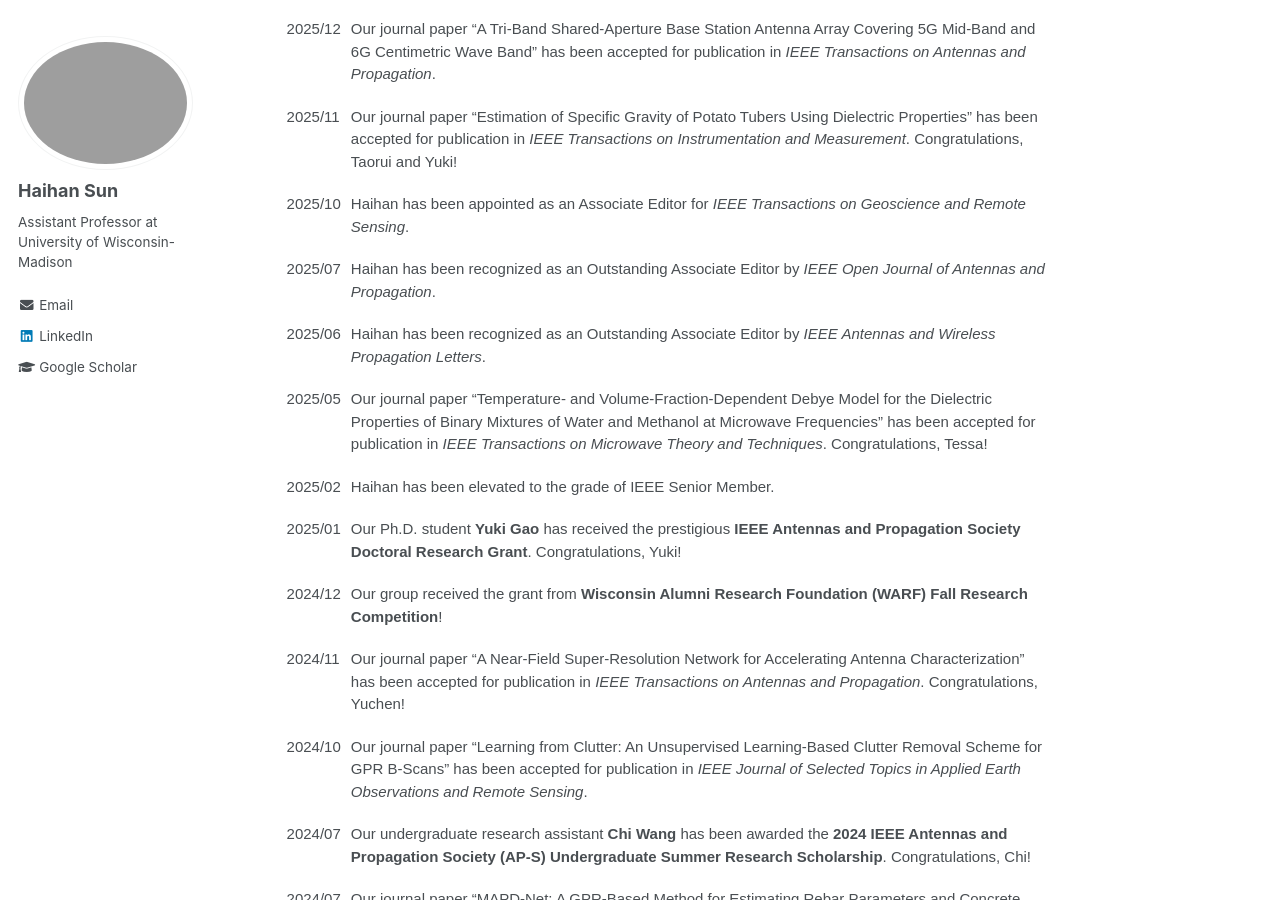
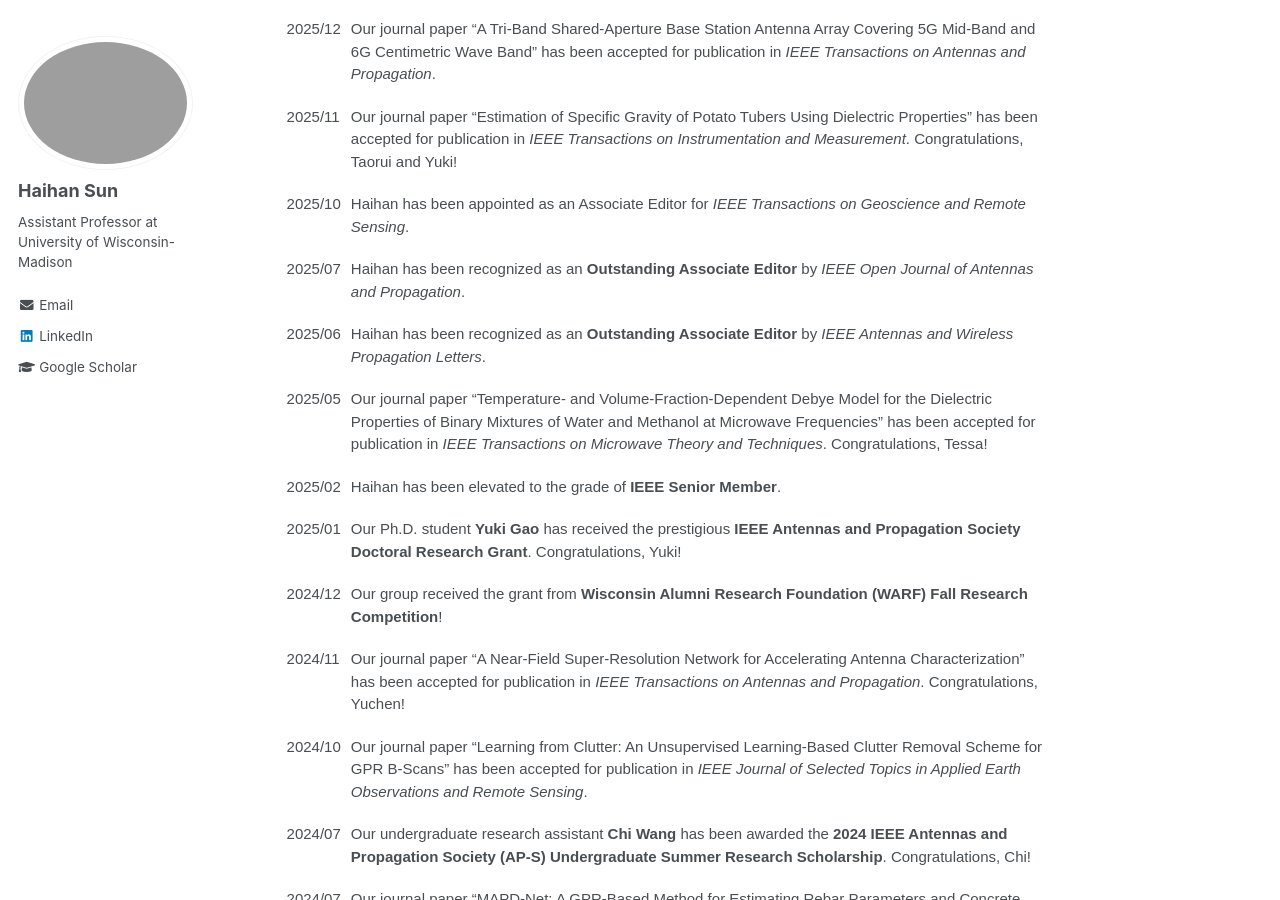
Before and after one commit to Haihan-Sun/Haihan-Sun.github.io, a Jekyll site: the page built from _pages/about.md, in a window 1280 px wide and 900 px high, scrolled down 490 px. Built offline with Jekyll 4.4.1, drawn with Linux system fonts in a browser that asks for light colours.

Commit message:
Update about.md

```diff
--- a/_pages/about.md
+++ b/_pages/about.md
@@ -30,7 +30,7 @@ Hi! I'm Haihan Sun, an Assistant Professor at the University of Wisconsin-Madiso
 
 <tr>
     <td class="tg-ko0z">2026/03</td>
-    <td class="tg-ko0z">Haihan received the <b> NSF CAREER Award</b>! </td>
+    <td class="tg-ko0z">Haihan received the <b>NSF CAREER Award</b>! </td>
 </tr>
 
 <tr>
@@ -56,11 +56,11 @@ Hi! I'm Haihan Sun, an Assistant Professor at the University of Wisconsin-Madiso
 
 <tr>
 <td class="tg-ko0z">2025/07</td>
-<td class="tg-ko0z"> Haihan has been recognized as an Outstanding Associate Editor by <i>IEEE Open Journal of Antennas and Propagation</i>. </td>
+<td class="tg-ko0z"> Haihan has been recognized as an <b>Outstanding Associate Editor</b> by <i>IEEE Open Journal of Antennas and Propagation</i>. </td>
 </tr>
 <tr>
 <td class="tg-ko0z">2025/06</td>
-<td class="tg-ko0z"> Haihan has been recognized as an Outstanding Associate Editor by <i>IEEE Antennas and Wireless Propagation Letters</i>. </td>
+<td class="tg-ko0z"> Haihan has been recognized as an <b>Outstanding Associate Editor</b> by <i>IEEE Antennas and Wireless Propagation Letters</i>. </td>
 </tr>
 
 <tr>
@@ -70,7 +70,7 @@ Hi! I'm Haihan Sun, an Assistant Professor at the University of Wisconsin-Madiso
 
 <tr>
     <td class="tg-ko0z">2025/02</td>
-    <td class="tg-ko0z"> Haihan has been elevated to the grade of IEEE Senior Member. </td>
+    <td class="tg-ko0z"> Haihan has been elevated to the grade of <b>IEEE Senior Member</b>. </td>
 </tr>
 
 <tr>
```
